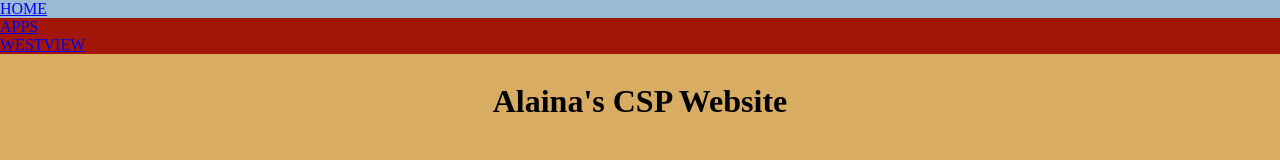
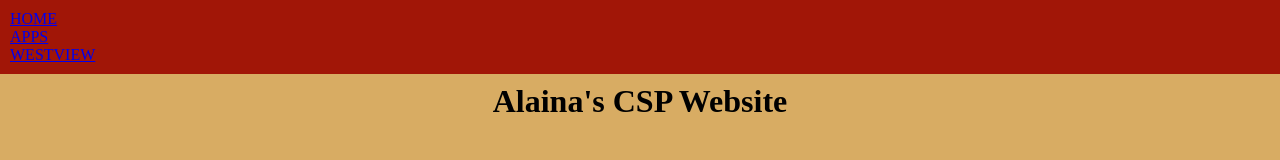
Before and after one commit to WVCS/website-alainabaxley, a plain HTML site: page index.html in a window 1280 px wide. Shown: the top 160 px of the page. Drawn offline with Linux system fonts and the light colour scheme; grey boxes are pictures that could not be loaded.

Commit message:
Update style.css

```diff
--- a/style.css
+++ b/style.css
@@ -4,8 +4,7 @@ body {
 nav {
   list-style-type: none;
    background-color: white;
-  margin: 0;
-  padding: 0;
+  padding: 10px;
    background-color: #A11607;
      width: 100%;
      position: fixed;
```
